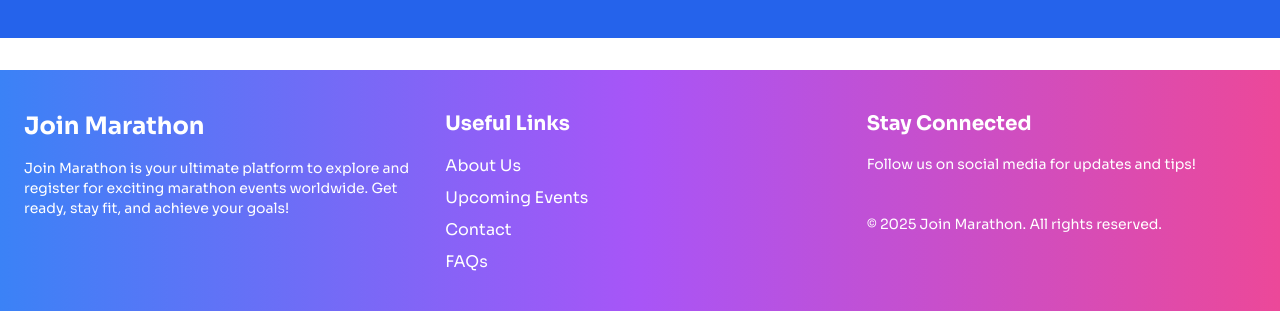
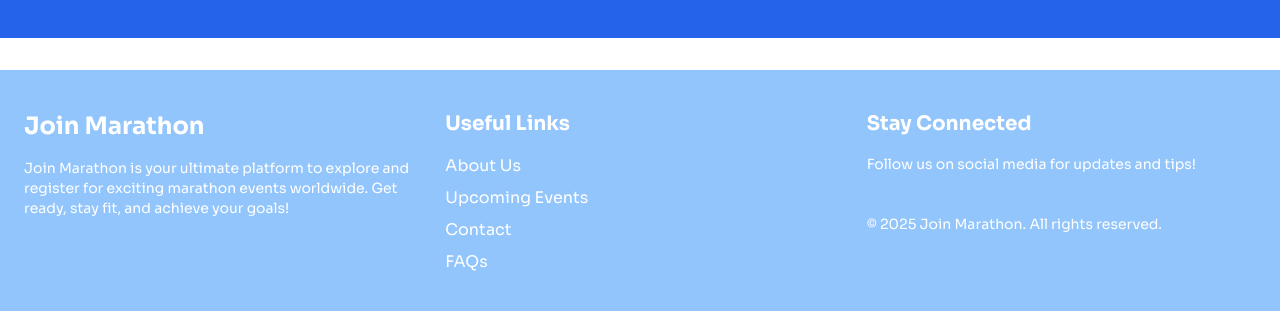
Before and after one commit to JHSiam/join-marathon-client-side, a React (Vite) app: page / in a window 1280 px wide. Shown: the part 3401-3712 px from the top of the page. Built offline with nearby package versions, Linux system fonts and the light colour scheme; no server answers.

Commit message:
footer fixed

```diff
--- a/src/components/Footer.jsx
+++ b/src/components/Footer.jsx
@@ -2,7 +2,7 @@ import React from 'react';
 
 export default function Footer() {
   return (
-    <footer className="bg-gradient-to-r from-blue-500 via-purple-500 to-pink-500 text-white py-10">
+    <footer className="bg-blue-300 text-white py-10">
       <div className="container mx-auto px-6">
         <div className="grid grid-cols-1 md:grid-cols-3 gap-8">
           {/* Website Info */}
```
